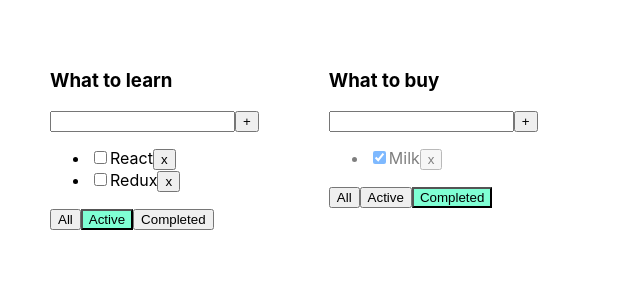
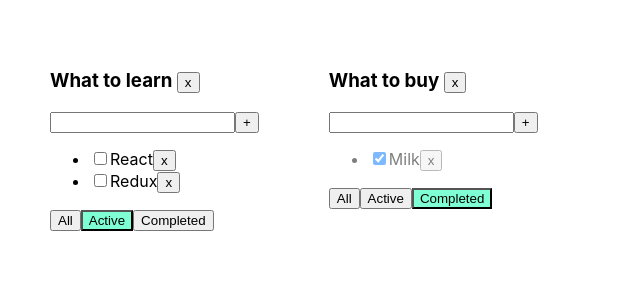
Before and after one commit to ottolol/react-tsx-todolist, a React (Create React App) app: page / in a window 1280 px wide. Shown: the top 300 px of the page, without its empty margins (0-640 px from the left). Built offline with nearby package versions, Linux system fonts and the light colour scheme.

Commit message:
Урок 4 - сделали удаление тудулиста целиком

```diff
--- a/src/App.tsx
+++ b/src/App.tsx
@@ -17,7 +17,7 @@
     let filteredTasks = tasks.filter(t => t.id !== id);
     tasksObj[todolistId] = filteredTasks;
 
-    setTasks({...tasksObj});
+    setTasks({ ...tasksObj });
   }
 
   // Добавляем таски
@@ -27,7 +27,7 @@
     let newTasks = [task, ...tasks];
     tasksObj[todolistId] = newTasks;
 
-    setTasks({...tasksObj});
+    setTasks({ ...tasksObj });
   }
 
   // Меняем статус при нажатии на checkbox (true, false)
@@ -36,7 +36,7 @@
     let task = tasks.find(t => t.id === id);
     if (task) {
       task.isDone = isDone;
-      setTasks({...tasksObj});
+      setTasks({ ...tasksObj });
     }
   }
 
@@ -55,6 +55,13 @@
     { id: todolistId1, title: "What to learn", filter: "active" },
     { id: todolistId2, title: "What to buy", filter: "completed" }
   ]);
+
+  let removeTodolist = (todolistId: string) => {
+    let filteredTodolist = todolists.filter(tl => tl.id !== todolistId)
+    setTodolists(filteredTodolist);
+    delete tasksObj[todolistId];
+    setTasks({...tasksObj});
+  };
 
   let [tasksObj, setTasks] = useState({
     [todolistId1]: [
@@ -94,6 +101,7 @@
             addTask={addTask}
             changeStatus={changeStatus}
             filter={tl.filter}
+            removeTodolist={removeTodolist}
           />
         })
       }
--- a/src/Todolist.tsx
+++ b/src/Todolist.tsx
@@ -16,6 +16,7 @@
     addTask: (title: string, todolistId: string) => void
     changeStatus: (id: string, isDone: boolean, todolistId: string) => void
     filter: FilterValuesType
+    removeTodolist: (todolistId: string) => void
 }
 
 export function Todolist(props: PropsType) {
@@ -46,10 +47,13 @@
     const onAllClickHandler = () => props.changeFilter("all", props.id);
     const onActiveClickHandler = () => props.changeFilter("active", props.id);
     const onCompletedClickHandler = () => props.changeFilter("completed", props.id);
+    const removeTodolist = () => {
+        props.removeTodolist(props.id);
+    }
 
     return (
         <div className="todolist">
-            <h3>{props.title}</h3>
+            <h3>{props.title} <button onClick={removeTodolist}>x</button></h3>
             <div>
                 <input value={newTaskTitle}
                     onChange={onNewTitleChangeHandler}
@@ -84,9 +88,9 @@
                 <button className={props.filter === "all" ? "active-filter" : ""}
                     onClick={onAllClickHandler}>All</button>
                 <button className={props.filter === "active" ? "active-filter" : ""}
-                onClick={onActiveClickHandler}>Active</button>
+                    onClick={onActiveClickHandler}>Active</button>
                 <button className={props.filter === "completed" ? "active-filter" : ""}
-                onClick={onCompletedClickHandler}>Completed</button>
+                    onClick={onCompletedClickHandler}>Completed</button>
             </div>
         </div>
     )
```
